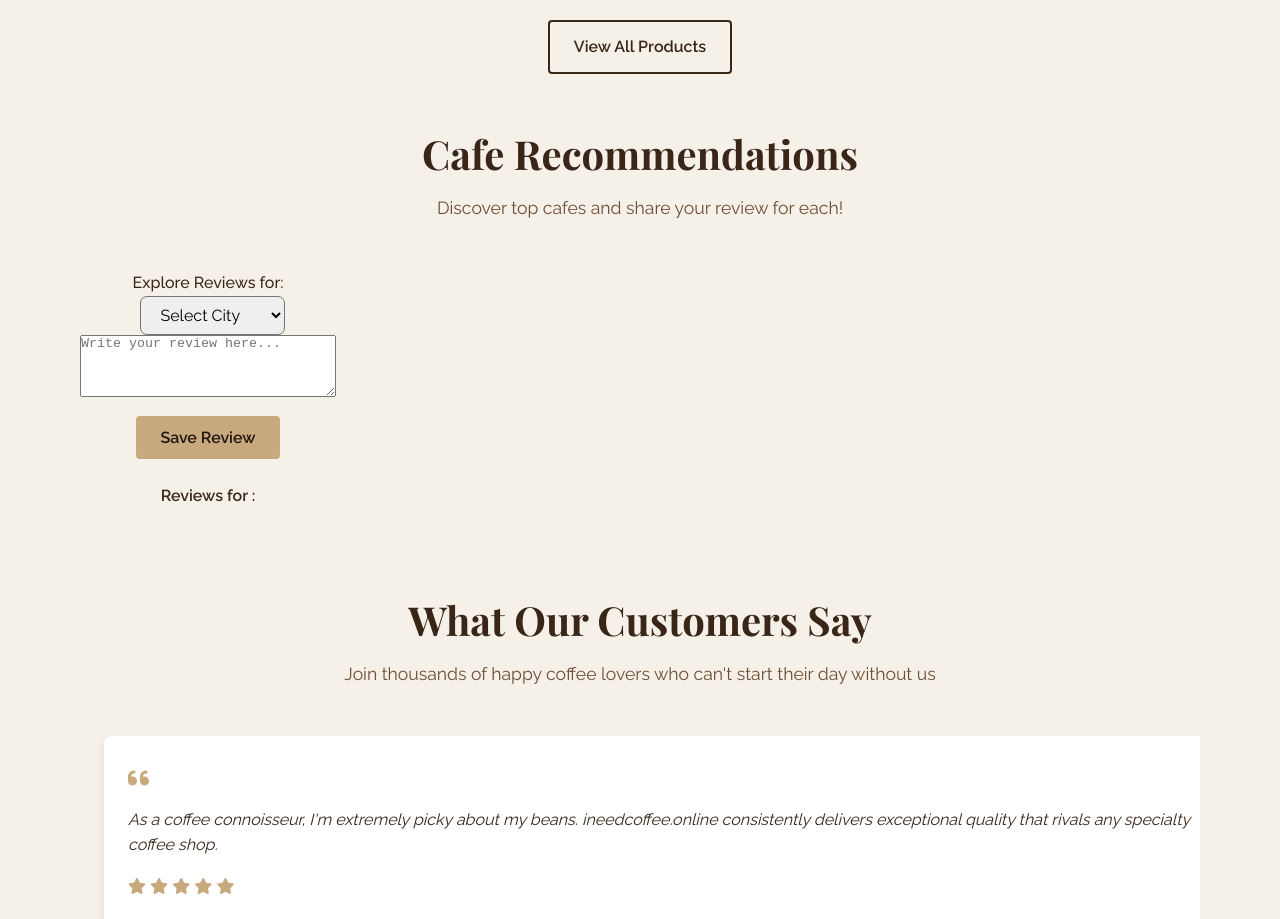
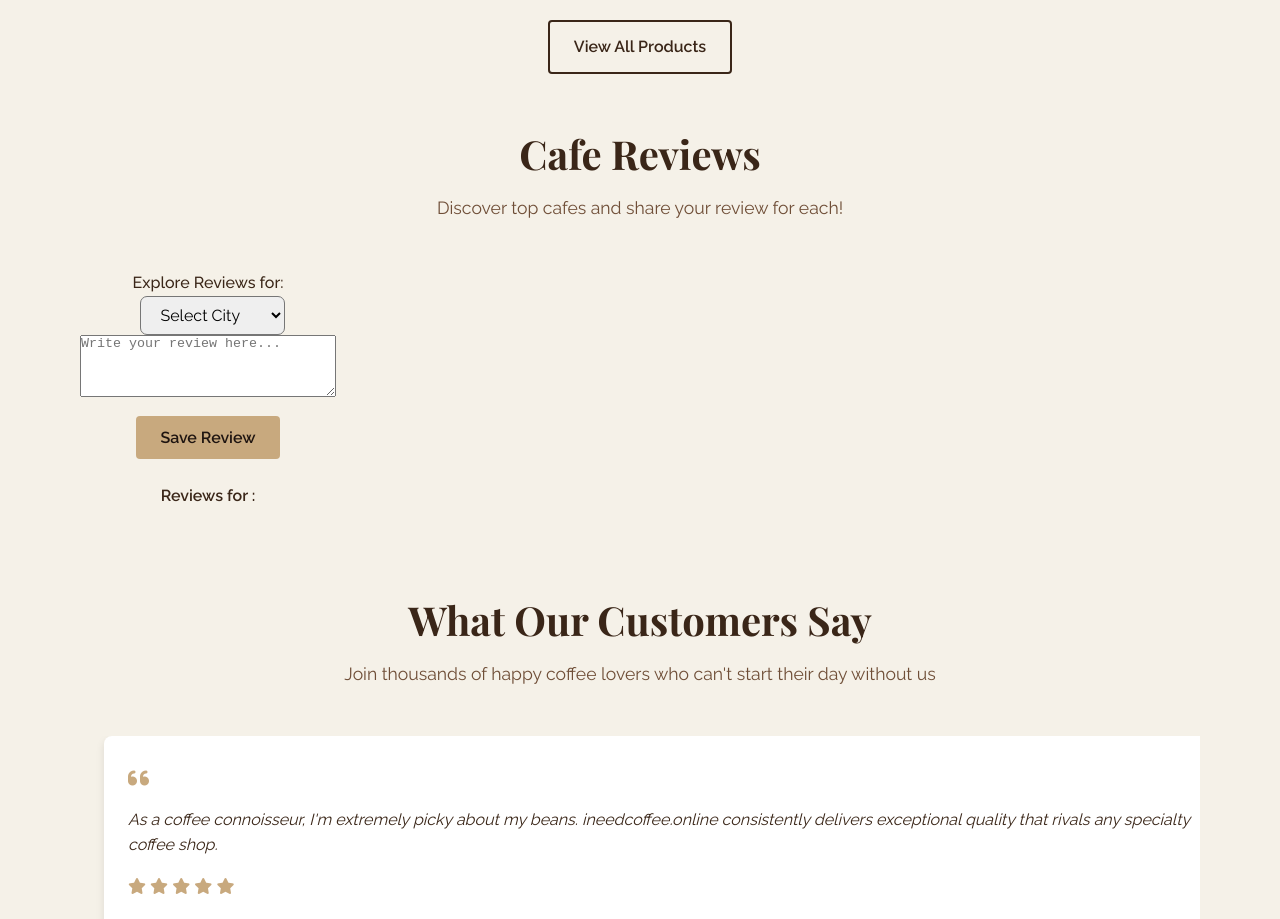
Before and after one commit to ineedcoffeeonline/ineedcoffee.online, a plain HTML site: page index.html in a window 1280 px wide. Shown: the part 1640-2559 px from the top of the page. Drawn offline with nearby package versions, Linux system fonts and the light colour scheme.

Commit message:
Update index.html

```diff
--- a/index.html
+++ b/index.html
@@ -160,7 +160,7 @@
 <section class="cafe-reviews" id="reviews">
   <div class="container">
     <div class="section-header">
-      <h2>Cafe Recommendations</h2>
+      <h2>Cafe Reviews</h2>
       <p>Discover top cafes and share your review for each!</p>
     </div>
     <div class="products-grid">
```
